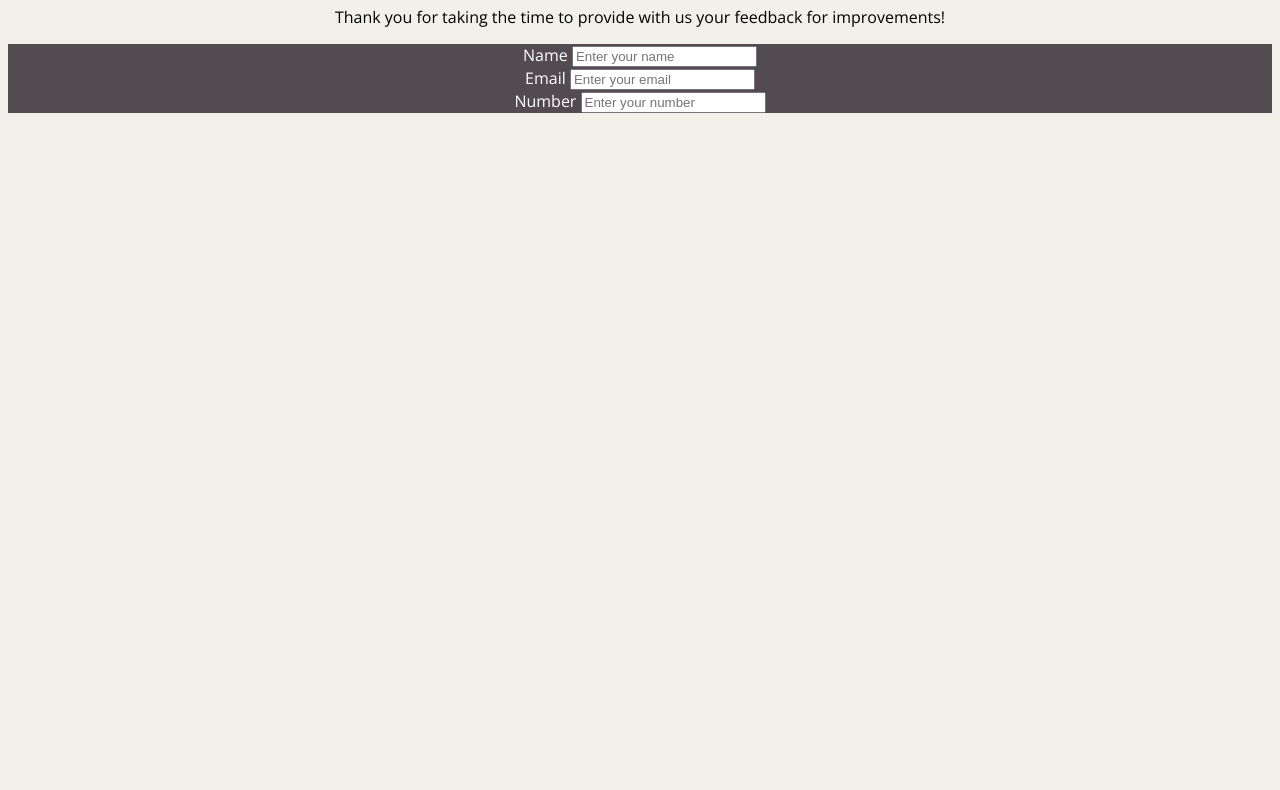
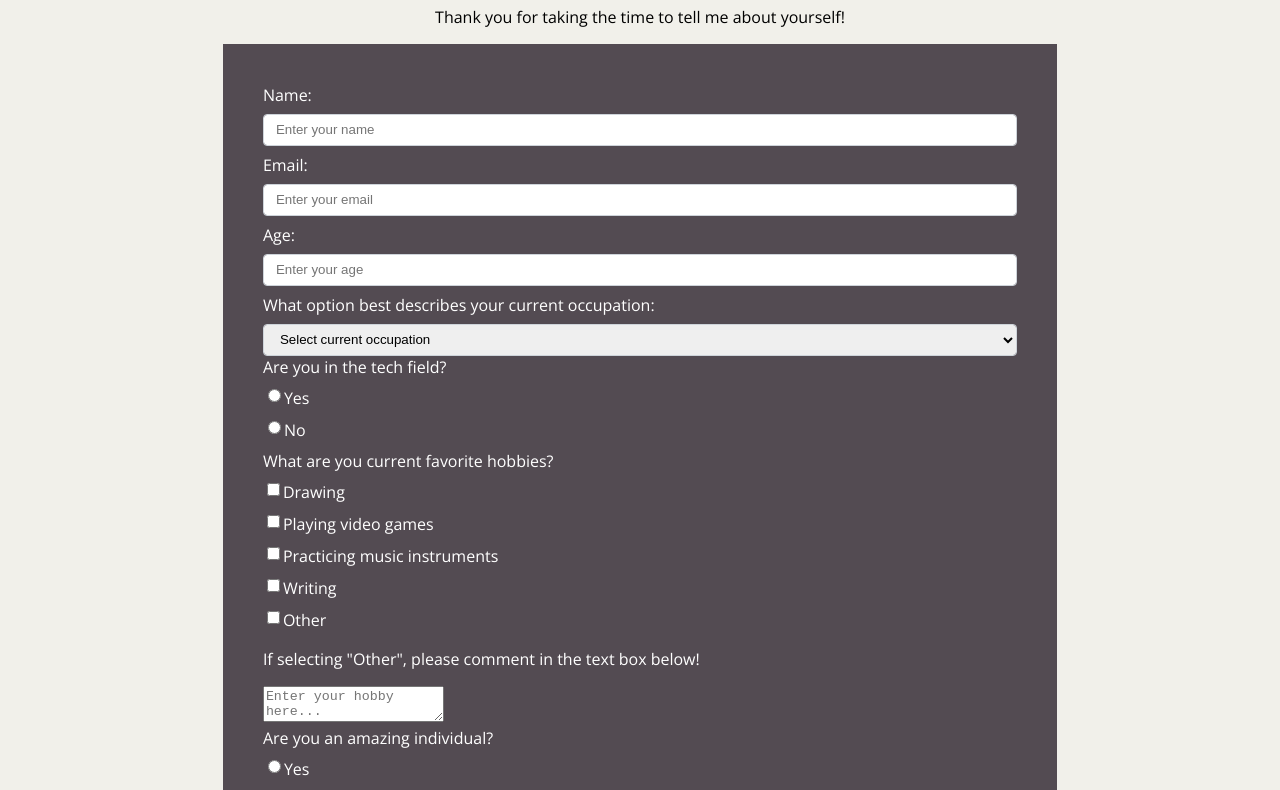
Before and after one commit to steventn/PersonalProducts, a plain HTML site: page SurveyForm.html in a window 1280 px wide. Shown: the part 80-870 px from the top of the page. Before the commit the page ends 800 px from the top, so only its background shows below. Drawn offline with nearby package versions, Linux system fonts and the light colour scheme.

Commit message:
changed layout and added more questions

```diff
--- a/SurveyForm.html
+++ b/SurveyForm.html
@@ -2,19 +2,43 @@
 <head>
 <style>
     @import url('https://fonts.googleapis.com/css?family=Open+Sans&display=swap');
-
+* {
+    box-sizing: border-box;
+}
 body {
     font-family: 'Open Sans', sans-serif;
     background-color: #F1F0EA;
 }
 
 .container {
+    max-width: 66%;
+    margin: auto;
+}
+
+.header {
     text-align: center;
 }
 
 #survey-form {
     background-color: #534B52;
     color: white;
+    padding: 2.5rem;
+}
+
+label, input {
+    display: flex;
+    align-items: center;
+    margin-bottom: .5rem;
+}
+
+.form-control {
+    display: block;
+    width: 100%;
+    height: 2rem;
+    padding: 0.375rem 0.75rem;
+    background-clip: padding-box;
+    border: 1px solid #ced4da;
+    border-radius: 0.25rem;
 }
 
 </style>
@@ -23,27 +47,77 @@ body {
 <body>
     <div class="container">
         <div class=header>
-            <h1 id="title">Steven's Company Survey Form</h1>
-            <p id="description">Thank you for taking the time to provide with us your feedback for improvements!</p>
+            <h1 id="title">Steven's Survey Form</h1>
+            <p id="description">Thank you for taking the time to tell me about yourself!</p>
         </div>
 
         <div class="container-1">
             <form id="survey-form">
                 <div class="form-group">
-                    <label id="name-label" for="name"> Name </label>
-                    <input id="name" type="text" name="name" class="form-control" placeholder="Enter your name" required/>
+                    <label id="name-label" for="name"> Name: </label>
+                    <input id="name" type="text" name="name" class="form-control" placeholder="Enter your name" min="10" max="10" required/>
                 </div>
                 <div class="form-group">
-                    <label id="name-label" for="name"> Email </label>
+                    <label id="email-label" for="email"> Email: </label>
                     <input id="email" type="text" name="email" class="form-control" placeholder="Enter your email" required/>
                 </div>
                 <div class="form-group">
-                    <label id="name-label" for="name"> Number </label>
-                    <input id="number" type="text" name="number" class="form-control" placeholder="Enter your number" required/>
+                    <label id="number-label" for="number"> Age: </label>
+                    <input id="number" type="text" name="number" class="form-control" placeholder="Enter your age" required/>
                 </div>
-                <div id="dropdown" class="form-group">
+                <div class="form-group">
+                    <label id="occupation-label" for="occupation"> What option best describes your current occupation: </label>
+                    <select id="dropdown" name="occupation" class="form-control" required>
+                        <option disabled selected value>Select current occupation</option>
+                        <option value="High School Student">High School Student</option>
+                        <option value="College Student">College Student</option>
+                        <option value="College Graduate/Unemployed">College Graudate/Unemployed</option>
+                        <option value="Grduate Student">Graduate Student</option>
+                        <option value="Part Time Employee">Part Time Employee</option>
+                        <option value="Full Time Employee">Full Time Employee</option>
+                    </select>
+                </div>
+                <div class="form-group">
+                    <label id="tech-label" for="tech">Are you in the tech field?</label>
+                    <label>
+                        <input id="tech" type="radio" name="tech" value="Yes" class="input-radio"/>Yes
+                    </label>
+                    <label>
+                        <input id="tech" type="radio" name="tech" value="No" class="input-radio"/>No
+                    </label>
+                </div>
+                <div class="form-group">
+                    <label id="hobby-label" for="hobby">What are you current favorite hobbies?</label>
 
+                    <label>
+                        <input id="drawing" type="checkbox" name="hobby" value="drawing" class="input-checkbox"/>Drawing
+                    </label>
+                    <label>
+                        <input id="video-games" type="checkbox" name="hobby" value="vide-games" class="input-checkbox"/>Playing video games
+                    </label>
+                    <label>
+                        <input id="music" type="checkbox" name="hobby" value="music" class="input-checkbox"/>Practicing music instruments
+                    </label>
+                    <label>
+                        <input id="writing" type="checkbox" name="hobby" value="writing" class="input-checkbox"/>Writing
+                    </label>
+                    <label>
+                        <input id="other" type="checkbox" name="hobby" value="other" class="input-checkbox"/>Other
+                    </label>
+                    <p>If selecting "Other", please comment in the text box below!</p>
+                    <textarea id="other-hobby" class="input-textarea" name="hobby" placeholder="Enter your hobby here..."></textarea>
                 </div>
+                <div class="form-group">
+                    <label id="amazing" for="last">Are you an amazing individual?</label>
+                    <label>
+                        <input id="amazing" type="radio" name="last" value="Yes" class="input-radio"/>Yes
+                    </label>
+                </div>
+                <div class="form-group">
+                    <p>Feel free to tell me anything else about yourself!</p>
+                    <textarea id="other-info" class="input-textarea" name="other-info" placeholder="Tell me about yourself here..."></textarea>
+                </div>
+                <button id="submit" type="submit"> Submit </button>
             </form>
         </div>
      </div>
```
